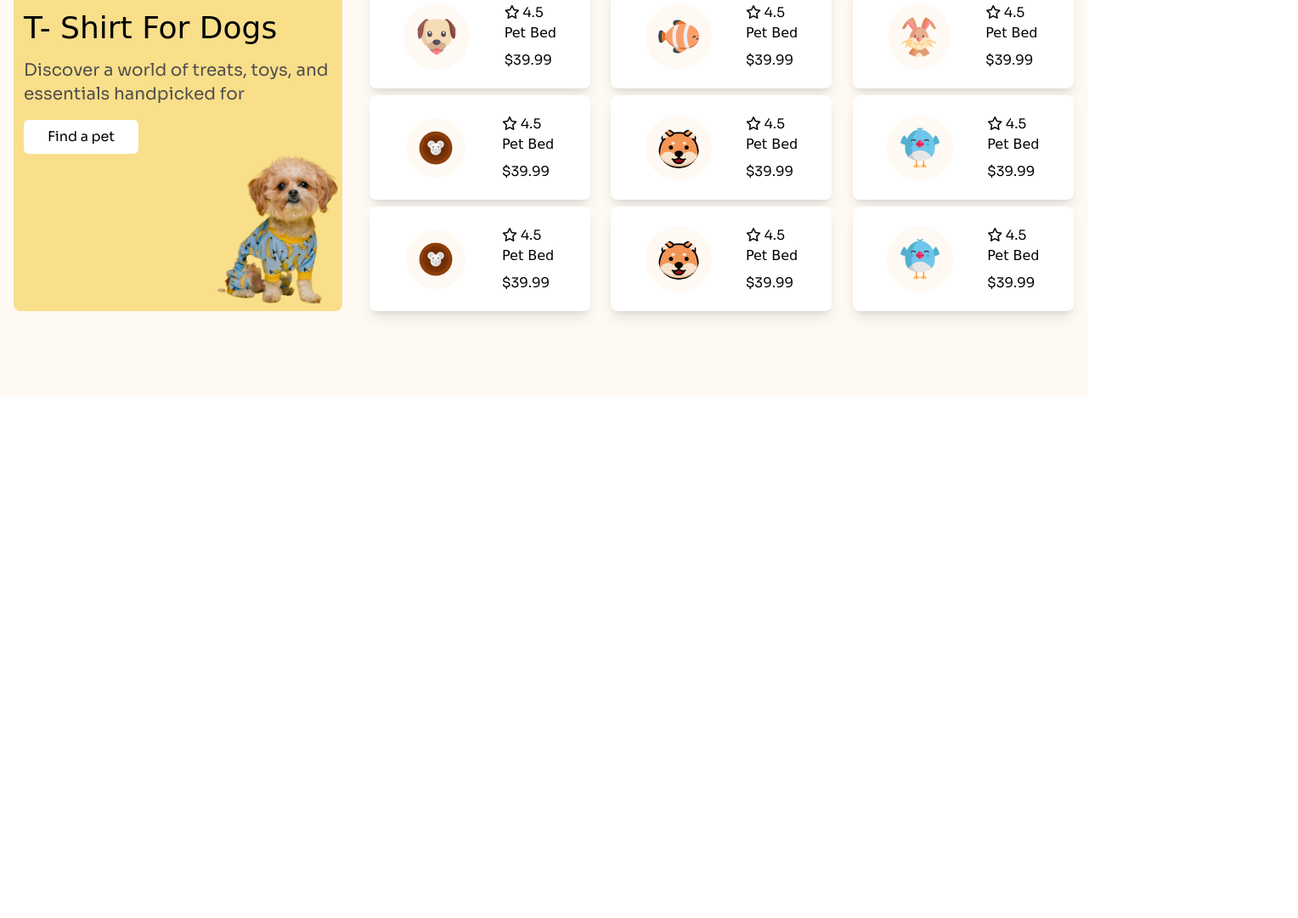
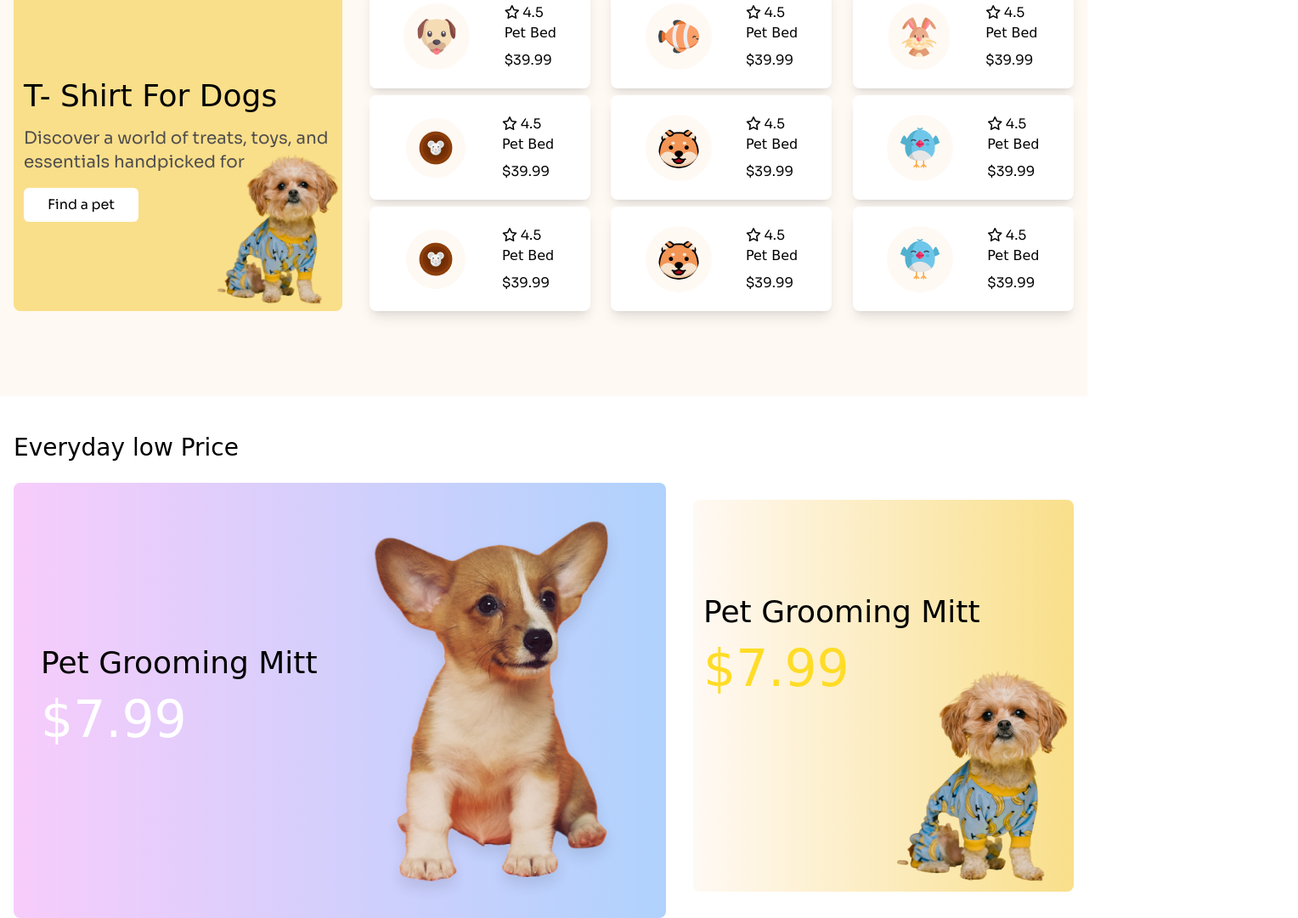
Before and after one commit to Imam-44/assignment-3, a plain HTML site: page index.html in a window 1280 px wide. Shown: the part 1485-2565 px from the top of the page at 85% size, 1528 px wide, since content can reach past the window. Before the commit the page ends 1991 px from the top, so only its background shows below. Drawn offline with nearby package versions, Linux system fonts and the light colour scheme; a web font is replaced by a local one.

Commit message:
added price section

```diff
--- a/index.html
+++ b/index.html
@@ -39,11 +39,16 @@
           }
         }
       </script>
-    <!-- <style>
-      body {
-          font-family: 'Sora', sans-serif;
-      }
-  </style> -->
+
+<style>
+  .card1-gradient{
+    background: linear-gradient(to right, #F7CCFB, #AFD2FD);
+  }
+  .test-gradient {
+    background: linear-gradient(to right, #FFF9F4, #F9DF8A);
+  }
+</style>
+
 
 </head>
 <body class="font-Sora text-black">
@@ -173,7 +178,7 @@
       <img src="images/cute-pet-mid.png" alt="big-cat-image" class="w-[200px]">
     </div>
 
-    <div class="absolute top-10 lg:top-28 left-3 lg:left-3 lg:top-8 max-w-[500px] lg:max-w-[600px]">
+    <div class="absolute top-10 lg:top-28 left-3 lg:left-3 max-w-[500px] lg:max-w-[600px]">
       <h2 class="font-adlam text-3xl  md:text-4xl">T- Shirt For Dogs</h2>
 
      <p class=" text-[#514e4e] text-md my-6 md:my-4 md:text-xl md:w-[700px]">Discover a world of treats, toys, and <br> essentials handpicked for</p>
@@ -316,6 +321,55 @@ rounded-lg shadow-lg hidden md:flex">
 </div>
 </div>
 </div>
+
+<!-- price section start here -->
+
+<div class="max-w-[1320px] mx-auto">
+
+  <div class="px-4">
+    <h2 class="font-adlam  text-[28px] mb-5">Everyday low Price</h2>
+  </div>
+
+  <div class="lg:grid lg:grid-cols-8">
+
+
+<div class="lg:col-span-5">
+  <div class="px-4">
+    <div class="flex flex-col-reverse lg:flex-row-reverse relative card1-gradient rounded-lg  lg:gap-2 ">
+
+      <div class="mt-30 ml-60 md:mt-5 md:mr-0">
+        <img src="images/cute-dog-mid.png" alt="big-cat-image" class="w-[200px] lg:w-[400px]">
+      </div>
+
+      <div class="absolute top-10 lg:top-48 left-3 lg:left-8  max-w-[500px] lg:max-w-[600px]">
+        <h2 class="font-adlam text-2xl  md:text-4xl">Pet Grooming Mitt</h2>
+
+       <p class=" text-[#FFF] text-4xl lg:text-6xl mt-3 font-adlam md:my-4 md:text-xl md:w-[700px]">$7.99</p>
+   </div>
+   </div>
+  </div>
+</div>
+
+<div class="lg:col-span-3 mt-5">
+  <div class="px-4 ">
+    <div class="flex flex-col-reverse  relative test-gradient rounded-lg  lg:gap-8">
+
+      <div class="mt-30 ml-60 md:mt-50 md:-ml-30">
+        <img src="images/cute-pet-mid.png" alt="big-cat-image" class="w-[200px] lg:w-[380px]">
+      </div>
+
+      <div class="absolute top-10 lg:top-28 left-3 lg:left-3  max-w-[500px] lg:max-w-[600px]">
+        <h2 class="font-adlam text-2xl  md:text-4xl">Pet Grooming Mitt</h2>
+
+       <p class=" text-[#FFDC26] text-4xl lg:text-6xl mt-3 font-adlam md:my-4 md:text-xl md:w-[700px]">$7.99</p>
+   </div>
+   </div>
+  </div>
+</div>
+
+</div>
+</div>
+
     <!--foter start here   -->
     <footer>
 
```
